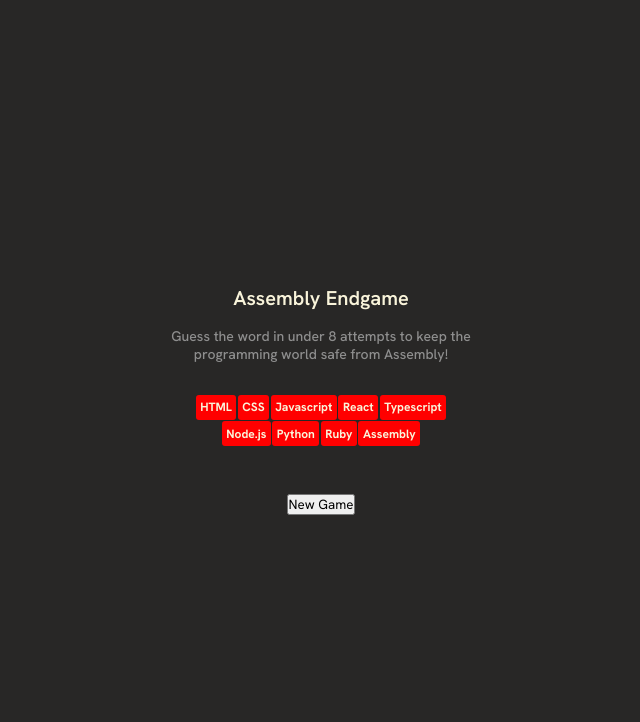
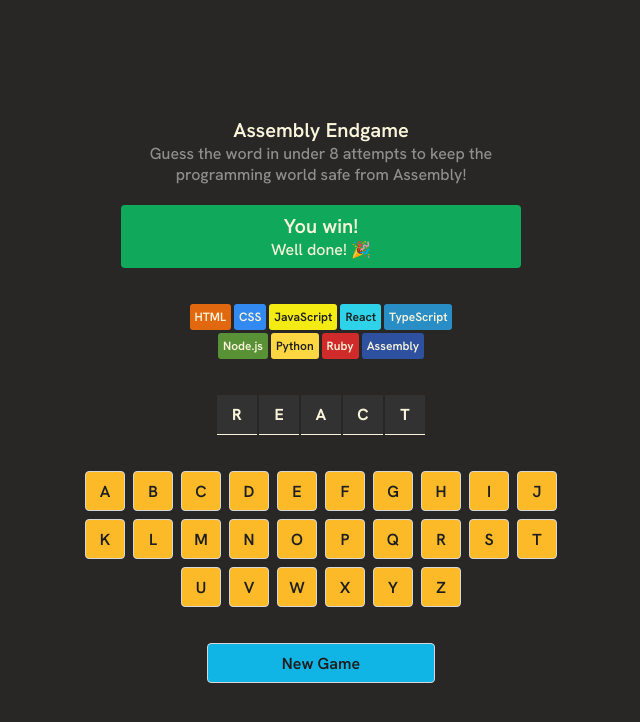
Before and after one commit to DebabrataBanik/Assembly-Endgame, a React (Vite) app: page / in a window 1280 px wide. Shown: the top 722 px of the page, without its empty margins (319-959 px from the left). Built offline with nearby package versions, Linux system fonts and the light colour scheme.

Commit message:
base layout structure

```diff
--- a/src/App.jsx
+++ b/src/App.jsx
@@ -1,31 +1,52 @@
+import { languages } from "./languages"
+import { useState } from 'react'
+
 function App() {
+
+  const [word, setWord] = useState('react')
+
+  const alphabets = "abcdefghijklmnopqrstuvwxyz"
+
   return (
     <main className="container">
-      <h1>Assembly Endgame</h1>
-      <p>Guess the word in under 8 attempts to keep the programming world safe from Assembly!</p>
+      <header>
+        <h1>Assembly Endgame</h1>
+        <p>Guess the word in under 8 attempts to keep the programming world safe from Assembly!</p>
+      </header>
+
       <section className="game-result">
+        <h2>You win!</h2>
+        <p>Well done! 🎉</p>
+      </section>
 
-      </section>
       <section className="languages__container">
         <ul className="languages">
-          <li><button>HTML</button></li>
-          <li><button>CSS</button></li>
-          <li><button>Javascript</button></li>
-          <li><button>React</button></li>
-          <li><button>Typescript</button></li>
-          <li><button>Node.js</button></li>
-          <li><button>Python</button></li>
-          <li><button>Ruby</button></li>
-          <li><button>Assembly</button></li>
+          {
+            languages.map(language => (
+              <li key={language.name}><button style={{
+                backgroundColor: language.backgroundColor,
+                color: language.color
+              }}>{language.name}</button></li>
+            ))
+          }
         </ul>
       </section>
 
-      <section className="guesses__container">
+      <section className="word">
+        {
+          Array.from(word).map((char, index) => (
+            <span className="char" key={index}>{char}</span>
+          ))
+        }
 
       </section>
 
-      <section className="keyboard__container">
-
+      <section className="keyboard">
+        {
+          alphabets.split('').map(char => (
+            <button className="key" key={char}>{char}</button>
+          ))
+        }
       </section>
 
       <button className="newgame">
--- a/src/index.css
+++ b/src/index.css
@@ -14,14 +14,21 @@
 }
 
 .container{
+  width: 90%;
+  max-width: 34rem;
+  margin-inline: auto;
   display: flex;
   flex-direction: column;
   align-items: center;
   justify-content: center;
-  gap: 1rem;
 }
 
-h1{
+header{
+  max-width: 27.5rem;
+}
+
+h1,h2{
+  text-align: center;
   font-weight: 600;
   font-size: 20px;
   color: #F9F4DA;
@@ -30,26 +37,98 @@
 p{
   color: #8E8E8E;
   font-weight: 500;
-  font-size: 14px;
-  width: 45ch;
+  font-size: 16px;
   text-align: center;
 }
 
+.game-result{
+  width: 100%;
+  max-width: 25rem;
+  border-radius: 4px;
+  background-color: #10A95B;
+  color: #F9F4DA;
+  padding-block: .5rem;
+  margin-top: 20px;
+
+  & p{
+    color: #F9F4DA;
+  }
+}
+
+.languages__container{
+  margin-block: 36px;
+}
 .languages{
   list-style: none;
   display: flex;
-  gap: 1.5px;
-  max-width: 253px;
+  gap: 3px;
+  max-width: 300px;
   flex-wrap: wrap;
   justify-content: center;
 }
 
 .languages li button{
-  padding: 4.5px;
+  padding: 5px;
   border-radius: 3px;
   font-size: 12px;
-  font-weight: 700;
+  font-weight: 600;
   color: #F9F4DA;
   background-color: red;
   border: none;
+  cursor: pointer;
 }
+
+.word{
+  display: flex;
+  align-items: center;
+  gap: 2px;
+  margin-bottom: 36px;
+}
+
+.char{
+  display: flex;
+  align-items: center;
+  justify-content: center;
+  width: 40px;
+  aspect-ratio: 1;
+  text-transform: uppercase;
+  color: #F9F4DA;
+  font-weight: 700;
+  font-size: 18;
+  background-color: #323232;
+  padding: 6px;
+  border-bottom: 1px solid #F9F4DA;
+}
+
+.keyboard{
+  display: flex;
+  flex-wrap: wrap;
+  justify-content: center;
+  gap: 8px;
+}
+
+.key{
+  color: #1E1E1E;
+  font-weight: 600;
+  font-size: 16px;
+  background-color: #FCBA29;
+  border-radius: 4px;
+  cursor: pointer;
+  padding: 6px;
+  width: 40px;
+  aspect-ratio: 1;
+  text-transform: uppercase;
+  border: 1px solid #D7D7D7;
+}
+
+.newgame{
+  background-color: #11B5E5;
+  color: #1E1E1E;
+  border: 1px solid #D7D7D7;
+  font-size: 16px;
+  font-weight: 600;
+  border-radius: 4px;
+  width: 228px;
+  height: 40px;
+  margin-top: 36px;
+}
```
